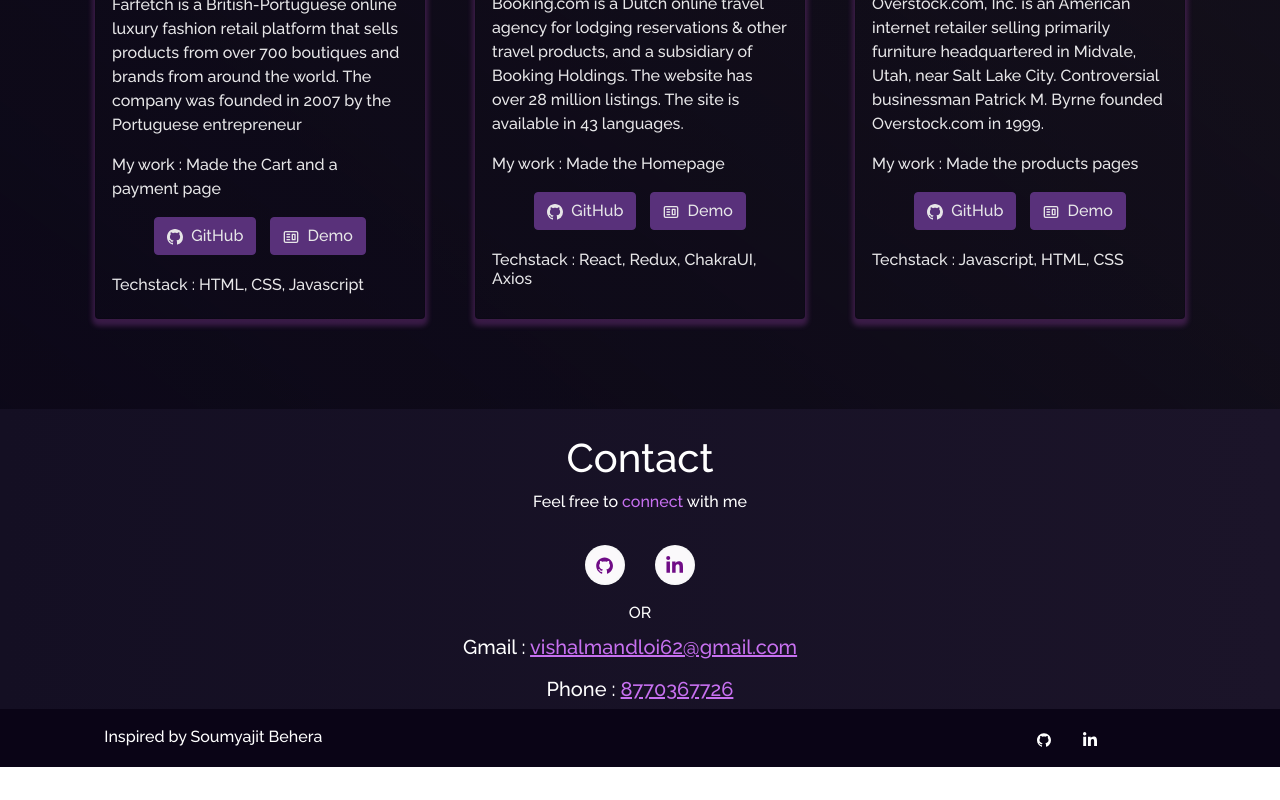
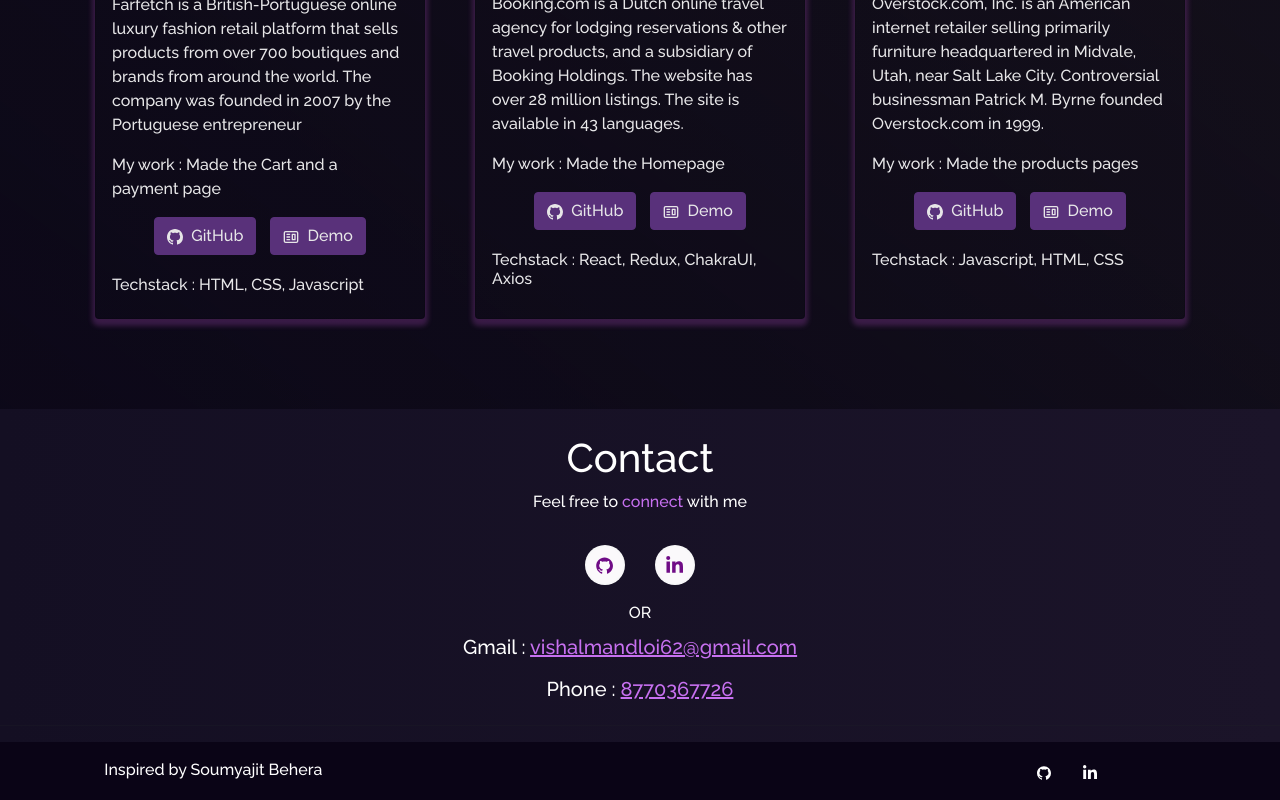
Before and after one commit to Vishall001/vishal-mandloi, a React (Create React App) app: page / in a window 1280 px wide. Shown: the part 3086-3886 px from the top of the page. Before the commit the page ends 3853 px from the top, so only its background shows below. Built offline with nearby package versions, Linux system fonts and the light colour scheme.

Commit message:
resume updated

```diff
--- a/src/components/Home/Home2.js
+++ b/src/components/Home/Home2.js
@@ -52,6 +52,7 @@
       <Projects />
       {/* <Github /> */}
       <Contact />
+      <hr/>
 
     </>
   );
--- a/src/components/Navbar.js
+++ b/src/components/Navbar.js
@@ -107,7 +107,7 @@
                   color: "white",
                   marginTop: "20px",
                 }}
-                href="https://drive.google.com/file/d/1btxu19ZvXcq6q7vOhQW5dWc2uAyobx54/view?usp=sharing"
+                href="https://drive.google.com/file/d/1hFgGYf6BXD3lcaoTw3h1kVWDHXMEO-Ic/view?usp=sharing"
                 target={"_blank"}
               >
                 <CgFileDocument style={{ marginBottom: "2px" }} />
```
Also changed, not shown: 8 other files (tests, documents, lock files or other folders).
